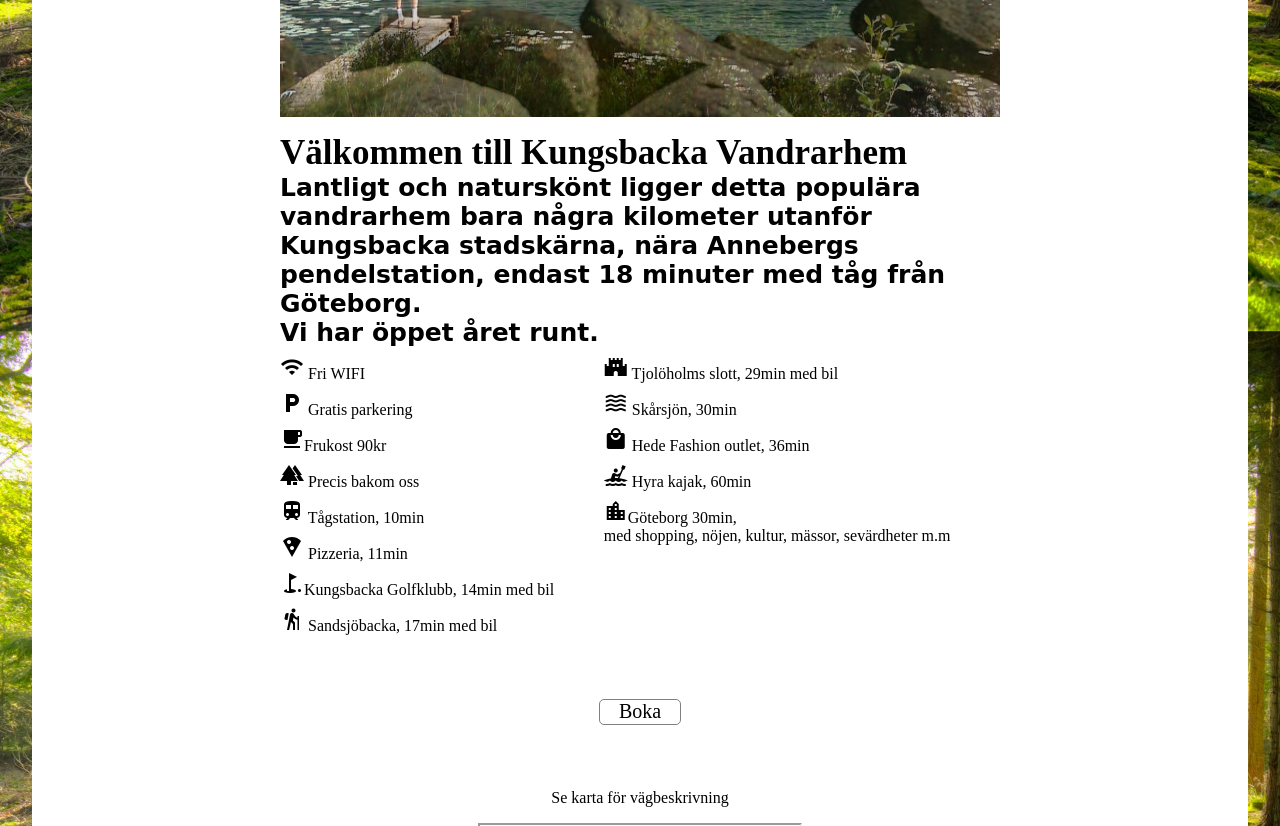
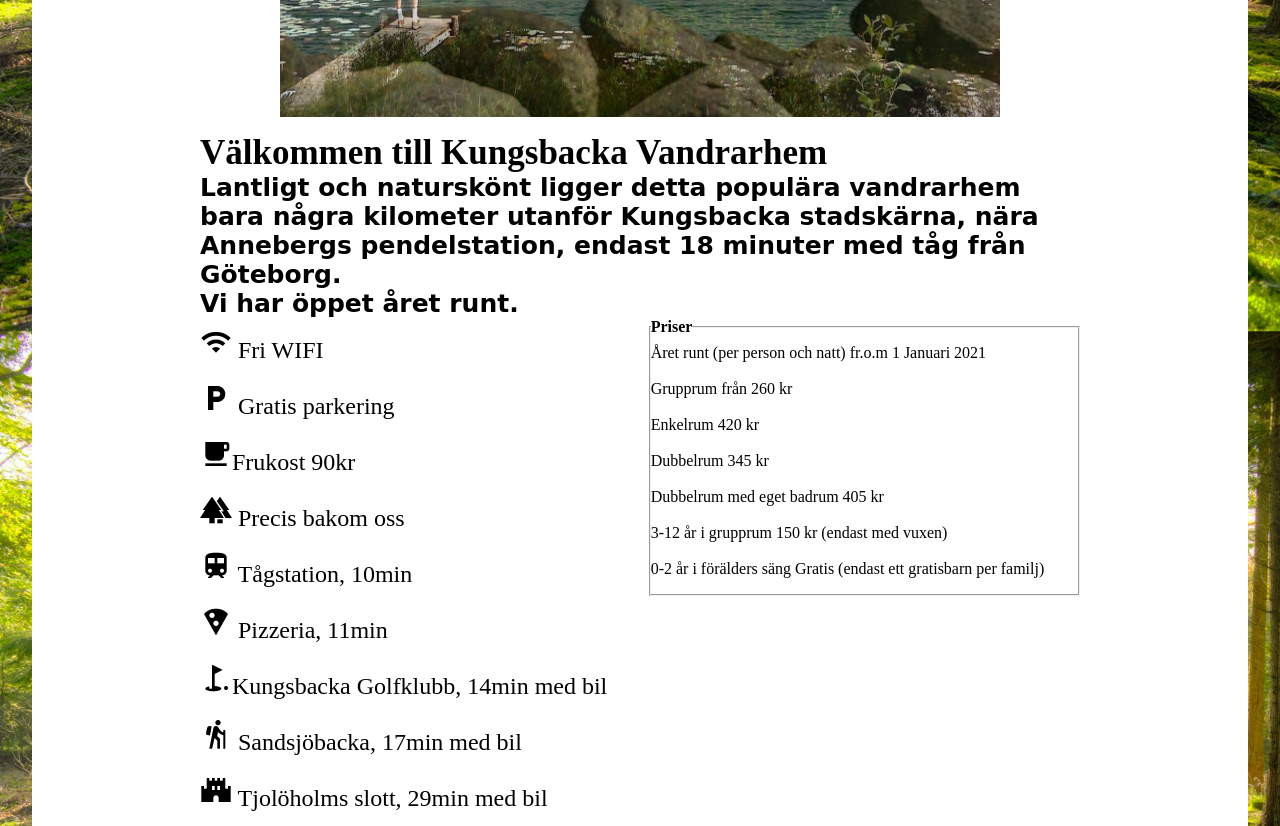
Before and after one commit to A-Ozmehak/Modernized-webpage, a plain HTML site: page index.html in a window 1280 px wide. Shown: the part 500-1326 px from the top of the page. Drawn offline with Linux system fonts and the light colour scheme; grey boxes are pictures that could not be loaded; a web font is replaced by a local one.

Commit message:
added prices

```diff
--- a/CSS/desktop.css
+++ b/CSS/desktop.css
@@ -16,16 +16,34 @@
     .main-content {
         margin-bottom: 2rem;
         font-size: 1rem;
-        width: 45rem;
-
+        width: 55rem;
     }
 
     .main-icons {
-        height: 20rem;
-        display: flex;
-        flex-wrap: wrap;
-
+    font-size: 1.5rem;
     }
 
+    .material-icons {
+        font-size: 2rem;
+    }
+
+    .main-info {
+        display: flex;
+    }
+
+  .price {
+      display: block;
+      order: 1;
+      font-size: 1rem;
+      border: black 1rem;
+  }
+
+  legend {
+      font-weight: 700;
+  }
+
+  .info-prices {
+      padding-bottom: 1rem;
+  }
 
 }
--- a/CSS/tablet.css
+++ b/CSS/tablet.css
@@ -46,6 +46,14 @@
     /*mainen*/
     .main-content {
         width: 35rem;
+    }
+
+    .main-icons {
+        font-size: 1.5rem;
+    }
+
+    .material-icons {
+        padding-bottom: 1rem;
     }
 
     /*main formulär*/
--- a/index.html
+++ b/index.html
@@ -3,7 +3,7 @@
 <head>
     <meta charset="UTF-8">
     <meta http-equiv="X-UA-Compatible" content="IE=edge">
-    <meta name="viewport" content="width=device-width, initial-scale=1.0">
+    <meta name="viewport" content="width=device-width, initial-scale=1.0, minimum-scale=1">
     <title>Kungsbacka Vandrarhem</title>
 
     <link rel="icon" href="https://www.kungsbackavandrarhem.se/wp-content/uploads/2020/01/cropped-kungsbacka-vandrarhem-logo-32x32.png" sizes="32x32">
@@ -71,9 +71,23 @@
         <div class="picture-slider"></div>
 
         <div class="main-content">
-            <h1>Välkommen till Kungsbacka Vandrarhem </h1>
-            <h2>Lantligt och naturskönt ligger detta populära vandrarhem bara några kilometer utanför Kungsbacka stadskärna,
+            <h1 class="headline">Välkommen till Kungsbacka Vandrarhem</h1>
+            <h2 class="main-text">Lantligt och naturskönt ligger detta populära vandrarhem bara några kilometer utanför Kungsbacka stadskärna,
             nära Annebergs pendelstation, endast 18 minuter med tåg från Göteborg. <br> Vi har öppet året runt.</h2>
+
+            <div class="main-info">
+                <form class="price" action="/onSubmit.php">
+                    <fieldset>
+                        <legend>Priser</legend>
+                        <p class="info-prices">Året runt (per person och natt) fr.o.m 1 Januari 2021<br><br>
+                        Grupprum från 260 kr<br><br>
+                        Enkelrum 420 kr<br><br>
+                        Dubbelrum 345 kr<br><br>
+                        Dubbelrum med eget badrum 405 kr<br><br>
+                        3-12 år i grupprum 150 kr (endast med vuxen)<br><br>
+                        0-2 år i förälders säng Gratis (endast ett gratisbarn per familj)</p>
+                    </fieldset>
+                </form>
 
                 <div class="main-icons flex">
                     <p><span class="material-icons">wifi</span> Fri WIFI</p>
@@ -89,6 +103,7 @@
                     <p><span class="material-icons">local_mall</span> Hede Fashion outlet, 36min</p>
                     <p><span class="material-icons">kayaking</span> Hyra kajak, 60min</p>
                     <p><span class="material-icons">location_city</span>Göteborg 30min, <br> med shopping, nöjen, kultur, mässor, sevärdheter m.m</p>
+                </div>
             </div>
         </div>
             <div class="main-button flex justify-center">
```
Lines whose indentation alone changed are shown as unchanged.
